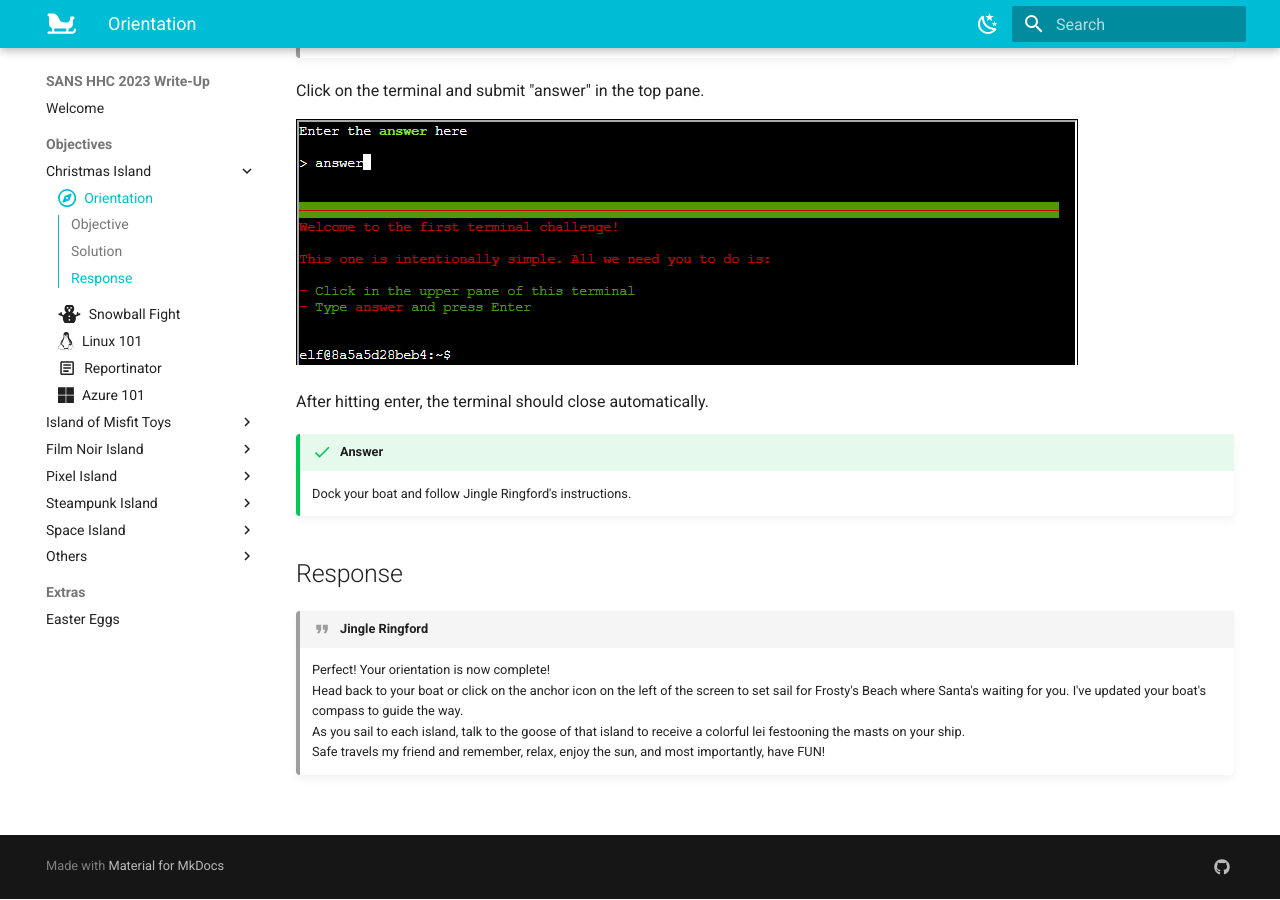
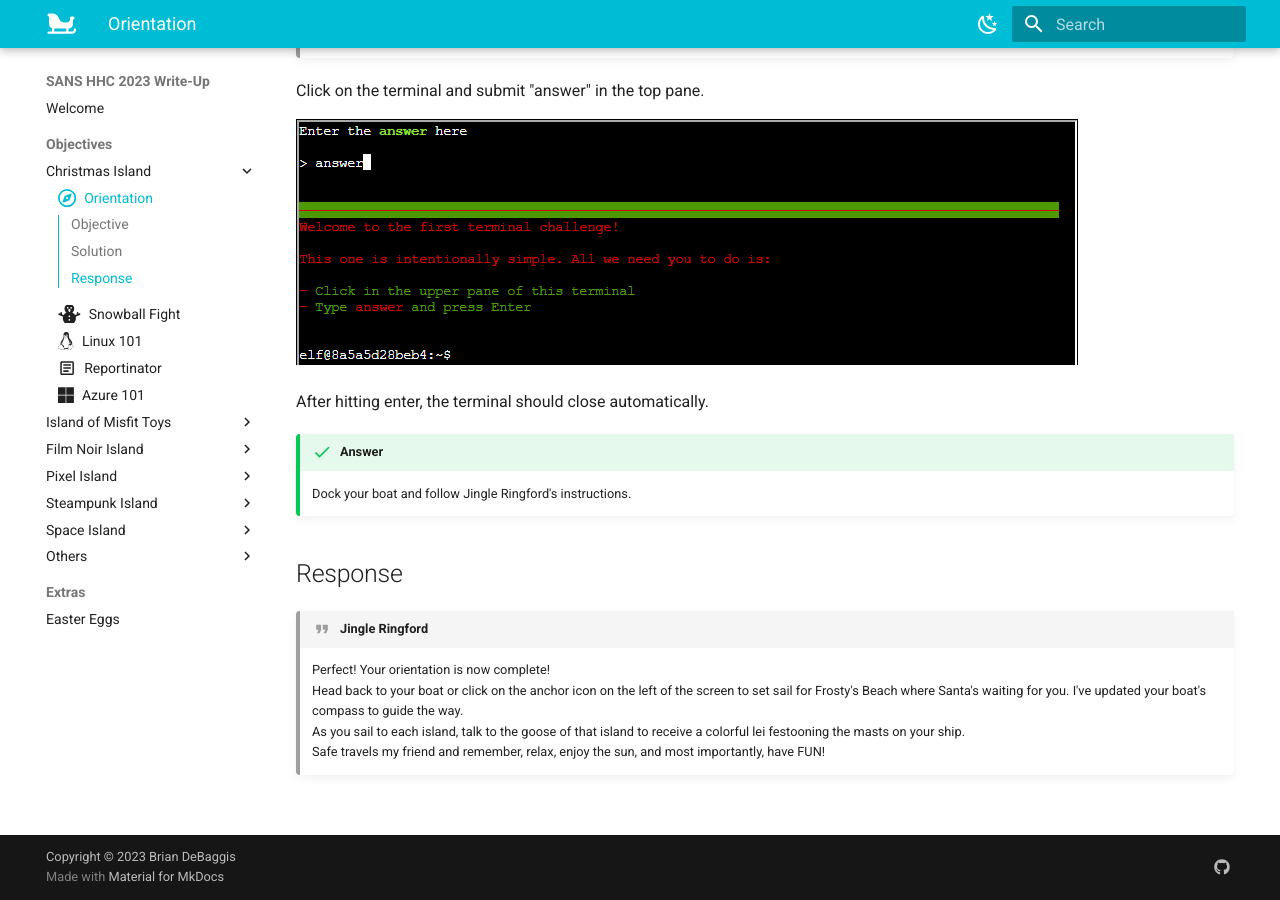
Before and after one commit to Gri11edHam/HHC2023, an MkDocs documentation site: the page built from docs/objectives/orientation.md, in a window 1280 px wide and 900 px high, scrolled down 854 px. Built offline with MkDocs 1.6.1 and Material for MkDocs 9.7.7, drawn with Linux system fonts in a browser that asks for light colours; comment, search, counter and statistics services are not loaded.

Commit message:
Update mkdocs.yml

```diff
--- a/mkdocs.yml
+++ b/mkdocs.yml
@@ -1,6 +1,7 @@
 # Reference: https://squidfunk.github.io/mkdocs-material/reference/
 site_name: SANS HHC 2023 Write-Up
 site_author: GrilledHam
+copyright: Copyright &copy; 2023 Brian DeBaggis
 theme:
   icon:
     # Material for MkDocs bundles several icon sets:
```
